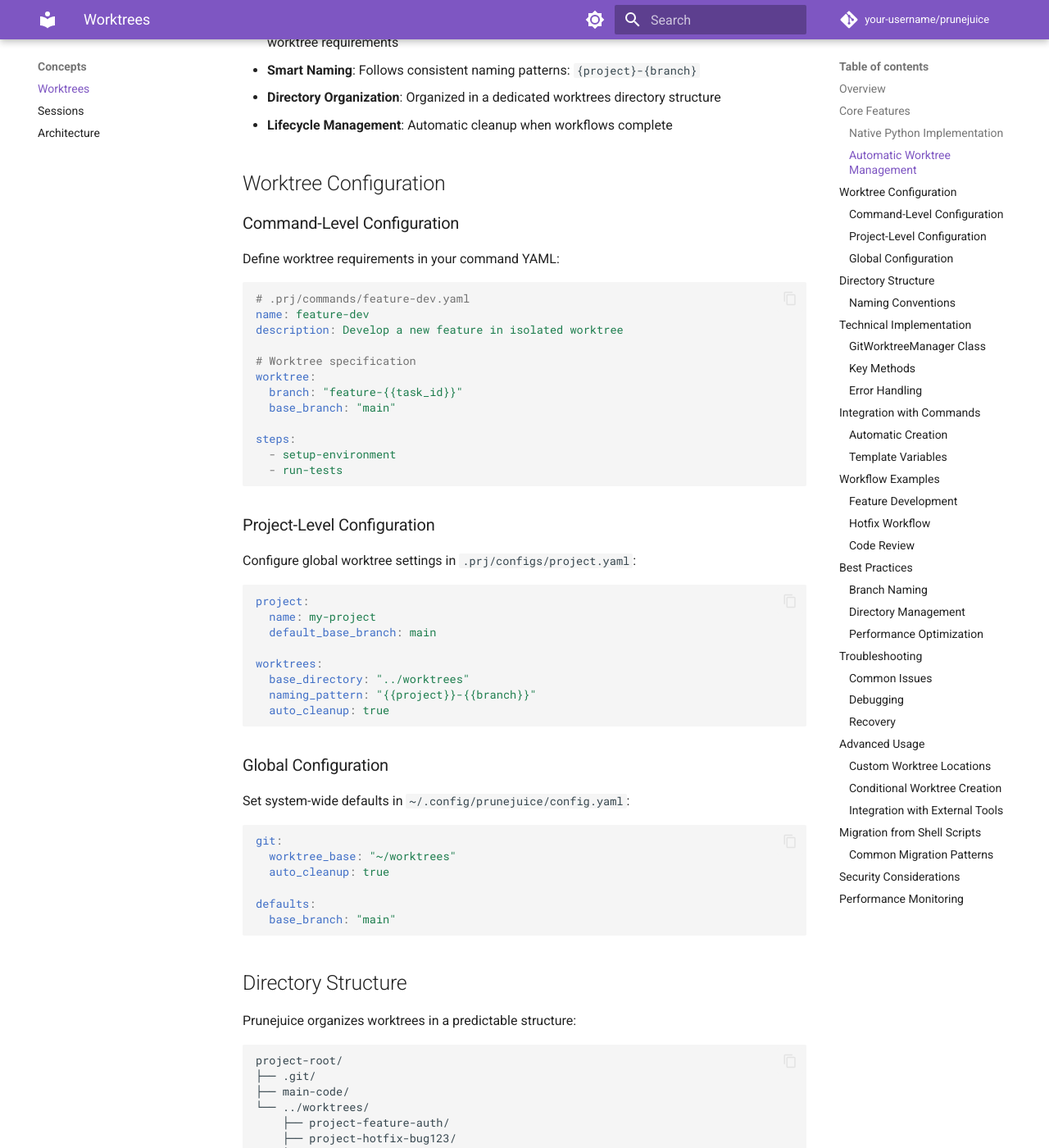
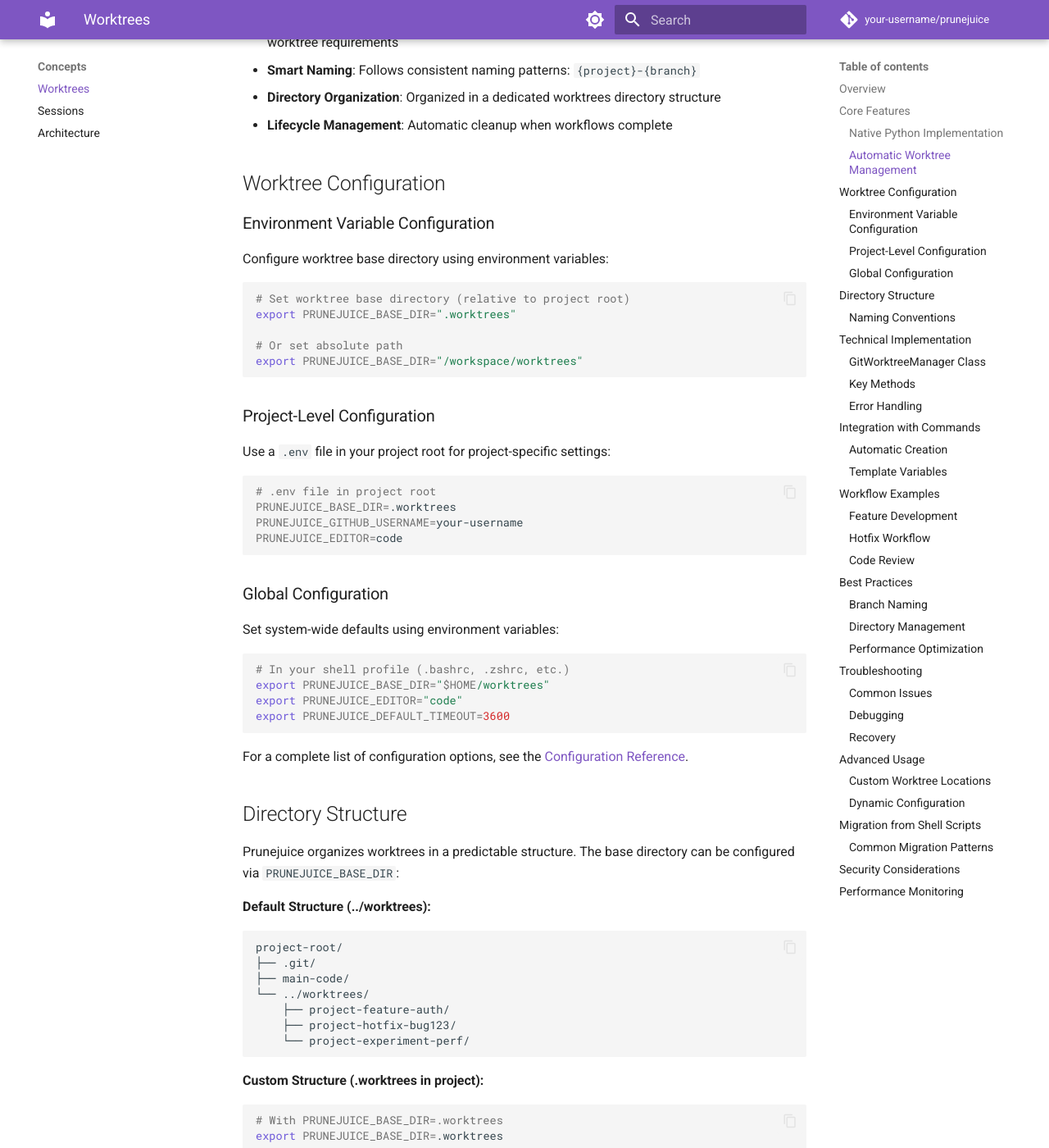
Before and after one commit to unbracketed/juiceprune, an MkDocs documentation site: the page built from docs/concepts/worktrees.md, in a window 1280 px wide and 1400 px high, scrolled down 800 px. Shown: the whole window at 82% size. Built offline with MkDocs 1.6.1 and Material for MkDocs 9.7.7, drawn with Linux system fonts in a browser that asks for light colours; comment, search, counter and statistics services are not loaded; some of the changed text lies outside the part shown.

Commit message:
Support worktree dir override

````diff
--- a/docs/concepts/worktrees.md
+++ b/docs/concepts/worktrees.md
@@ -24,62 +24,67 @@
 
 ## Worktree Configuration
 
-### Command-Level Configuration
+### Environment Variable Configuration
 
-Define worktree requirements in your command YAML:
+Configure worktree base directory using environment variables:
 
-```yaml
-# .prj/commands/feature-dev.yaml
-name: feature-dev
-description: Develop a new feature in isolated worktree
+```bash
+# Set worktree base directory (relative to project root)
+export PRUNEJUICE_BASE_DIR=".worktrees"
 
-# Worktree specification
-worktree:
-  branch: "feature-{{task_id}}"
-  base_branch: "main"
-
-steps:
-  - setup-environment
-  - run-tests
+# Or set absolute path
+export PRUNEJUICE_BASE_DIR="/workspace/worktrees"
 ```
 
 ### Project-Level Configuration
 
-Configure global worktree settings in `.prj/configs/project.yaml`:
+Use a `.env` file in your project root for project-specific settings:
 
-```yaml
-project:
-  name: my-project
-  default_base_branch: main
-
-worktrees:
-  base_directory: "../worktrees"
-  naming_pattern: "{{project}}-{{branch}}"
-  auto_cleanup: true
+```bash
+# .env file in project root
+PRUNEJUICE_BASE_DIR=.worktrees
+PRUNEJUICE_GITHUB_USERNAME=your-username
+PRUNEJUICE_EDITOR=code
 ```
 
 ### Global Configuration
 
-Set system-wide defaults in `~/.config/prunejuice/config.yaml`:
+Set system-wide defaults using environment variables:
 
-```yaml
-git:
-  worktree_base: "~/worktrees"
-  auto_cleanup: true
+```bash
+# In your shell profile (.bashrc, .zshrc, etc.)
+export PRUNEJUICE_BASE_DIR="$HOME/worktrees"
+export PRUNEJUICE_EDITOR="code"
+export PRUNEJUICE_DEFAULT_TIMEOUT=3600
+```
 
-defaults:
-  base_branch: "main"
-```
+For a complete list of configuration options, see the [Configuration Reference](../reference/config.md).
 
 ## Directory Structure
 
-Prunejuice organizes worktrees in a predictable structure:
+Prunejuice organizes worktrees in a predictable structure. The base directory can be configured via `PRUNEJUICE_BASE_DIR`:
 
+**Default Structure (../worktrees):**
 ```
 project-root/
 ├── .git/
 ├── main-code/
 └── ../worktrees/
+    ├── project-feature-auth/
+    ├── project-hotfix-bug123/
+    └── project-experiment-perf/
+```
+
+**Custom Structure (.worktrees in project):**
+```bash
+# With PRUNEJUICE_BASE_DIR=.worktrees
+export PRUNEJUICE_BASE_DIR=.worktrees
+```
+```
+project-root/
+├── .git/
+├── main-code/
+└── .worktrees/
     ├── project-feature-auth/
     ├── project-hotfix-bug123/
     └── project-experiment-perf/
@@ -100,14 +105,25 @@
 
 ```python
 from prunejuice.worktree_utils import GitWorktreeManager
+from prunejuice.core.config import Settings
+from pathlib import Path
 
+# Initialize with settings
+settings = Settings()
 manager = GitWorktreeManager(project_path)
 
-# Create a new worktree
+# Create a new worktree using configured base directory
 worktree_path = manager.create_worktree(
     branch_name="feature-auth",
     base_branch="main",
-    parent_dir=Path("../worktrees")
+    parent_dir=settings.base_dir  # Uses PRUNEJUICE_BASE_DIR
+)
+
+# Or specify custom directory
+worktree_path = manager.create_worktree(
+    branch_name="feature-auth",
+    base_branch="main",
+    parent_dir=Path(".worktrees")  # Custom directory
 )
 
 # List all worktrees
@@ -292,34 +308,35 @@
 
 ### Custom Worktree Locations
 
-```yaml
-# Per-command custom location
-worktree:
-  branch: "experiment-{{feature}}"
-  base_branch: "develop"
-  parent_directory: "/tmp/experiments"
+You can override the base directory on a per-command basis or use different locations for different purposes:
+
+```bash
+# Temporary experiments
+export PRUNEJUICE_BASE_DIR="/tmp/experiments"
+prj worktree create experiment-feature
+
+# Project-specific worktrees
+export PRUNEJUICE_BASE_DIR=".worktrees"
+prj worktree create feature-auth
+
+# System-wide worktrees
+export PRUNEJUICE_BASE_DIR="$HOME/worktrees"
+prj worktree create shared-feature
 ```
 
-### Conditional Worktree Creation
+### Dynamic Configuration
 
-```yaml
-# Only create worktree if specific conditions are met
-worktree:
-  branch: "{{branch_name}}"
-  base_branch: "main"
-  create_if: "{{create_isolated | default(false)}}"
-```
+Use different base directories for different project types:
 
-### Integration with External Tools
-
-```yaml
-# Post-creation hooks
-worktree:
-  branch: "feature-{{name}}"
-  post_create_steps:
-    - setup-development-environment
-    - install-dependencies
-    - configure-ide
+```bash
+# In your shell profile
+if [[ $(pwd) == *"/experiments/"* ]]; then
+    export PRUNEJUICE_BASE_DIR="/tmp/worktrees"
+elif [[ $(pwd) == *"/client-projects/"* ]]; then
+    export PRUNEJUICE_BASE_DIR=".worktrees"
+else
+    export PRUNEJUICE_BASE_DIR="$HOME/worktrees"
+fi
 ```
 
 ## Migration from Shell Scripts
````
Also changed, not shown: __NEXT/USE-PYDANTIC-GRAPH.md (+1 -3 lines), __NEXT/WORKTREE-DIFF-VIEW.md (+2 -0 lines), docs/quickstart/existing-project.md (+33 -42 lines), ___done/NATIVE-POTS-AND-PLUM.md (renamed from __NEXT/NATIVE-POTS-AND-PLUM.md), 4 other files.
